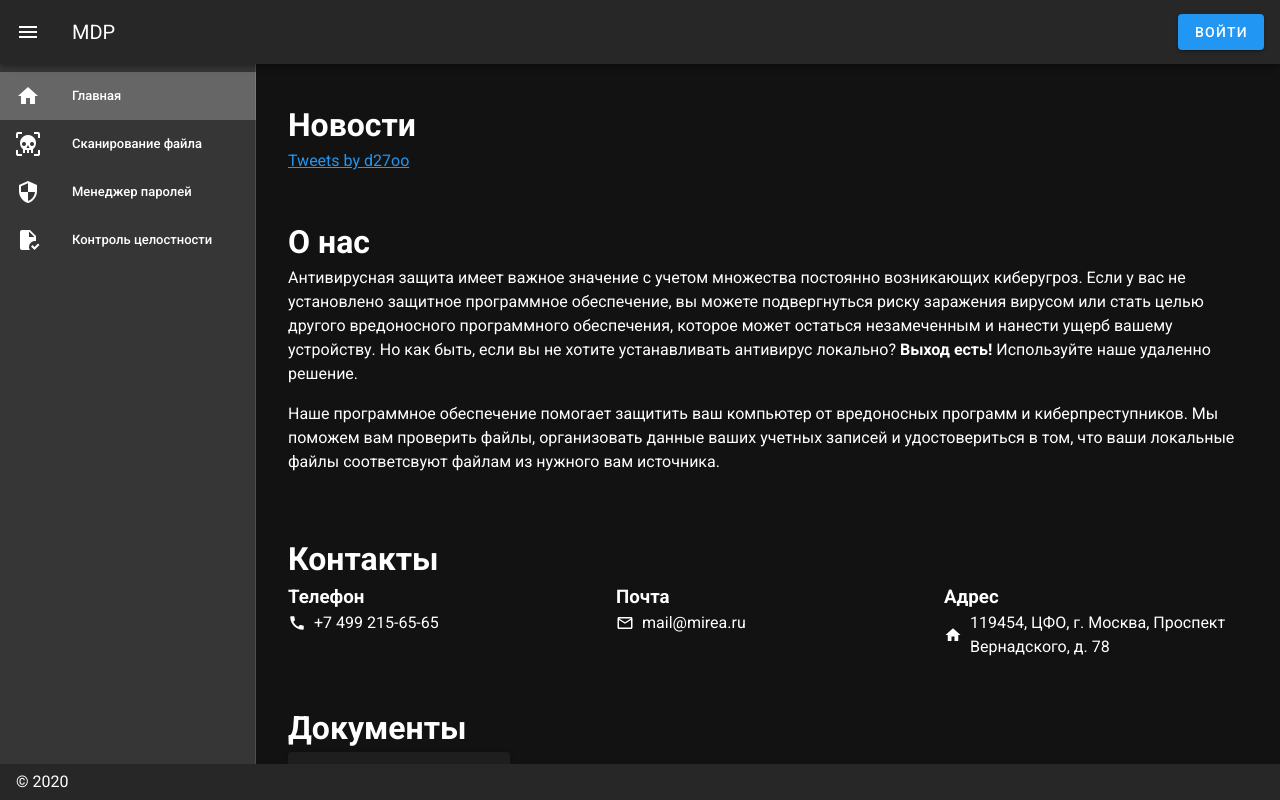
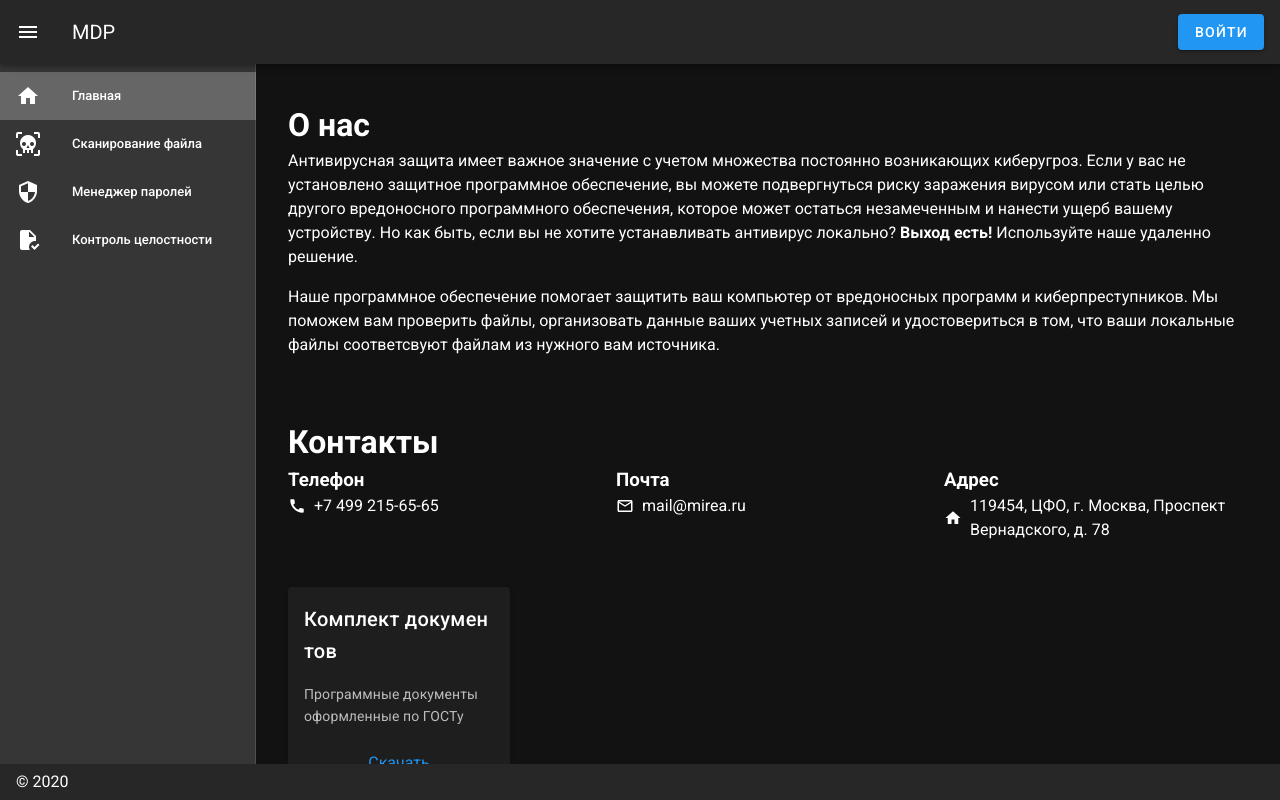
Before and after one commit to Evgaizen/MDP, a Vue app in the folder client/: page / in a window 1280 px wide. Shown: the top 800 px of the page. Built offline with nearby package versions, Linux system fonts and the light colour scheme.

Commit message:
remove news & add docs.rar

```diff
--- a/client/src/pages/home.vue
+++ b/client/src/pages/home.vue
@@ -1,17 +1,5 @@
 <template>
   <div class="home">
-    <div class="home__card">
-      <h2 class="home__card-title">Новости</h2>
-      <div class="home__card-body">
-        <a
-          class="twitter-timeline"
-          data-width="650"
-          data-height="320"
-          href="https://twitter.com/d27oo?ref_src=twsrc%5Etfw"
-          >Tweets by d27oo</a
-        >
-      </div>
-    </div>
     <div class="home__card">
       <h2 class="home__card-title">О нас</h2>
       <div class="home__card-body">
@@ -72,23 +60,19 @@
     </div>
 
     <div class="home__card">
-      <h2 class="home__card-title">Документы</h2>
       <div class="home__card-body">
         <div class="row">
           <div class="col-12 col-sm-12 col-md-3 col-lg-3">
             <v-card>
-              <v-card-title>Докумет 1</v-card-title>
+              <v-card-title>Комплект документов</v-card-title>
               <v-card-text>
                 <p style="margin: 0">
-                  Lorem ipsum dolor sit amet consectetur adipisicing elit.
-                  Consequatur voluptatem commodi excepturi nemo corrupti.
-                  Dolorum temporibus molestias id quam magni, tempore, sit
-                  quisquam cum doloribus ex placeat esse commodi rerum!
+                  Программные документы оформленные по ГОСТу
                 </p>
               </v-card-text>
               <v-card-actions>
                 <div class="home__document-download">
-                  <v-btn color="primary lighten-2" text> Скачать </v-btn>
+                  <a color="primary lighten-2" text href="docs.rar" target="_blank" > Скачать </a>
                 </div>
               </v-card-actions>
             </v-card>
@@ -99,7 +83,9 @@
   </div>
 </template>
 <script>
-export default {};
+export default {
+
+};
 </script>
 
 <style lang="scss" scoped>
```
Also changed, not shown: 1 other file (tests, documents, lock files or other folders).
